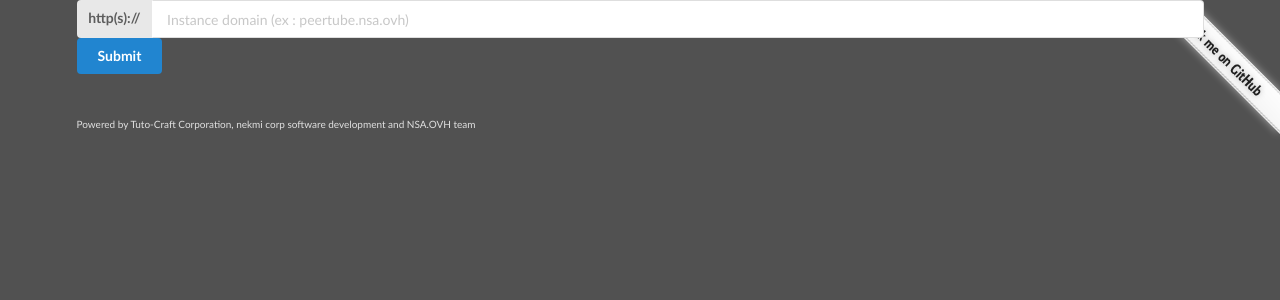
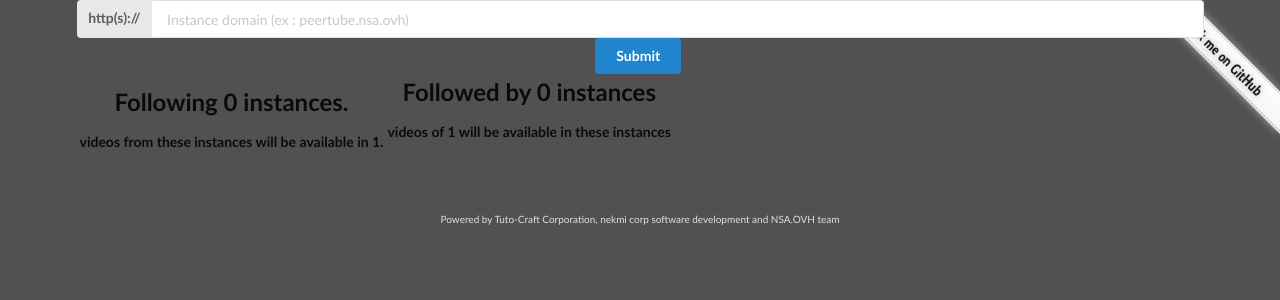
Before and after one commit to anjaraeu/Peertube-Ninja, a PHP site: page /?instance=1 in a window 1280 px wide. Shown: the top 300 px of the page. Run offline with PHP 8.4, Linux system fonts and the light colour scheme; data that the repository does not hold is empty; some libraries are stand-ins or nearby versions.

Commit message:
Should be good.

```diff
--- a/index.php
+++ b/index.php
@@ -74,7 +74,7 @@
 <!DOCTYPE html>
 <html>
 	<head>
-		<title>Peertube Follow Tracker</title>
+		<title>Peertube Ninja</title>
 		<meta charset="utf-8">
 		<meta name="viewport" content="width=device-width, initial-scale=1.0">
 		<link rel="stylesheet" href="semantic.min.css">
@@ -84,7 +84,7 @@
 
 	<body>
 		<a href="https://github.com/skid9000/Peertube-Ninja"><img style="position: absolute; top: 0; right: 0; border: 0;" src="forkme.png" alt="Fork me on GitHub" data-canonical-src="forkme2.png"></a>
-		<div class="ui center container">
+		<div class="ui center aligned container">
 			<form>
 				<div class="ui labeled fluid input">
 					<div class="ui label">
@@ -97,7 +97,14 @@
 			</form>
 
 			<table>
-
+				<tr>
+					<th><?php echo $output['following']; ?></th>
+					<th><?php echo $output['followed']; ?></th>
+				</tr>
+				<tr>
+					<td><?php echo $output['following-table']; ?></td>
+					<td><?php echo $output['followed-table']; ?></td>
+				</tr>
 			</table>
 			<br/>
 			<br/>
--- a/style.css
+++ b/style.css
@@ -16,7 +16,8 @@
 
 .credits {
     font-size: 10px;
-    color: #e0e0e0;
+	color: #e0e0e0;
+	text-align: center;
 }
 
 .partage{
```
